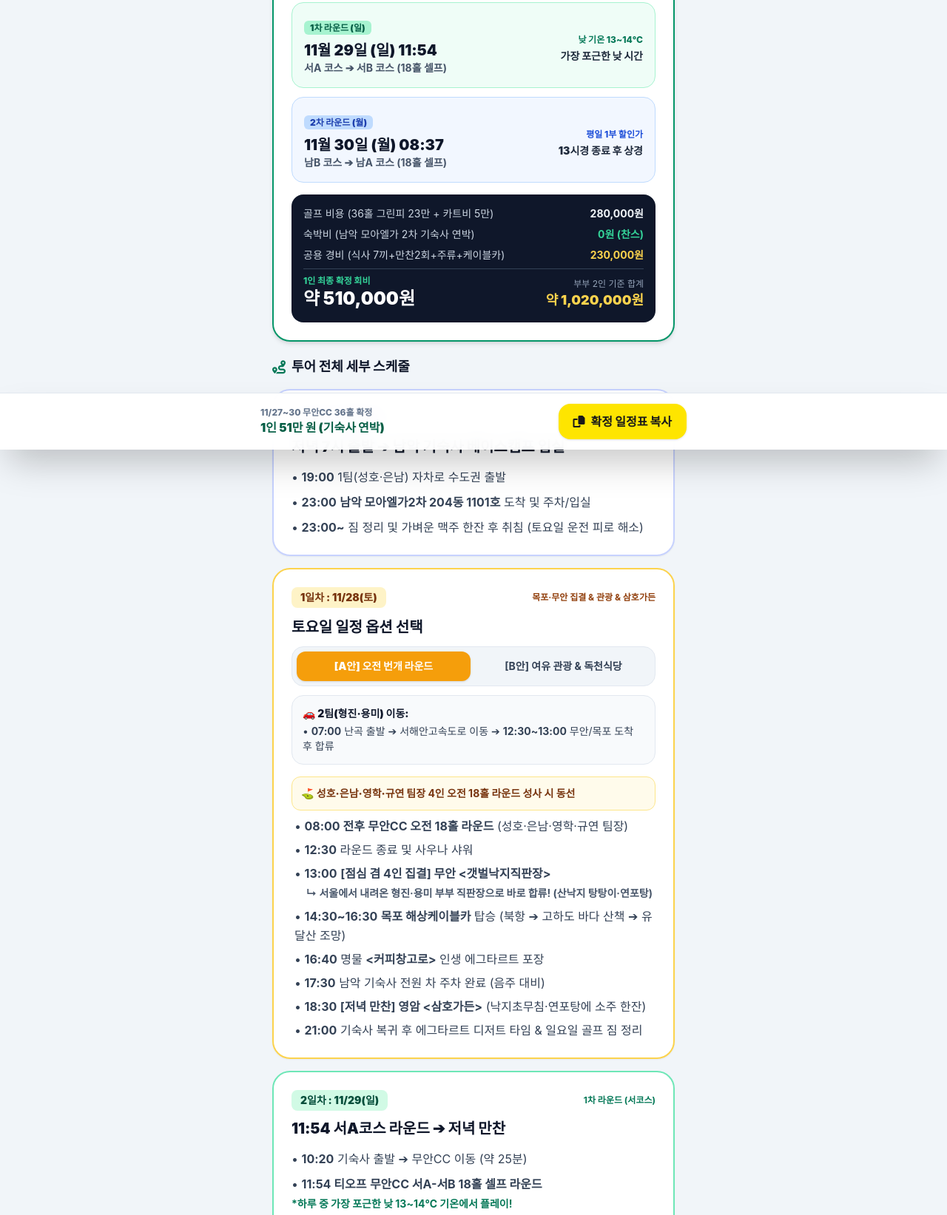
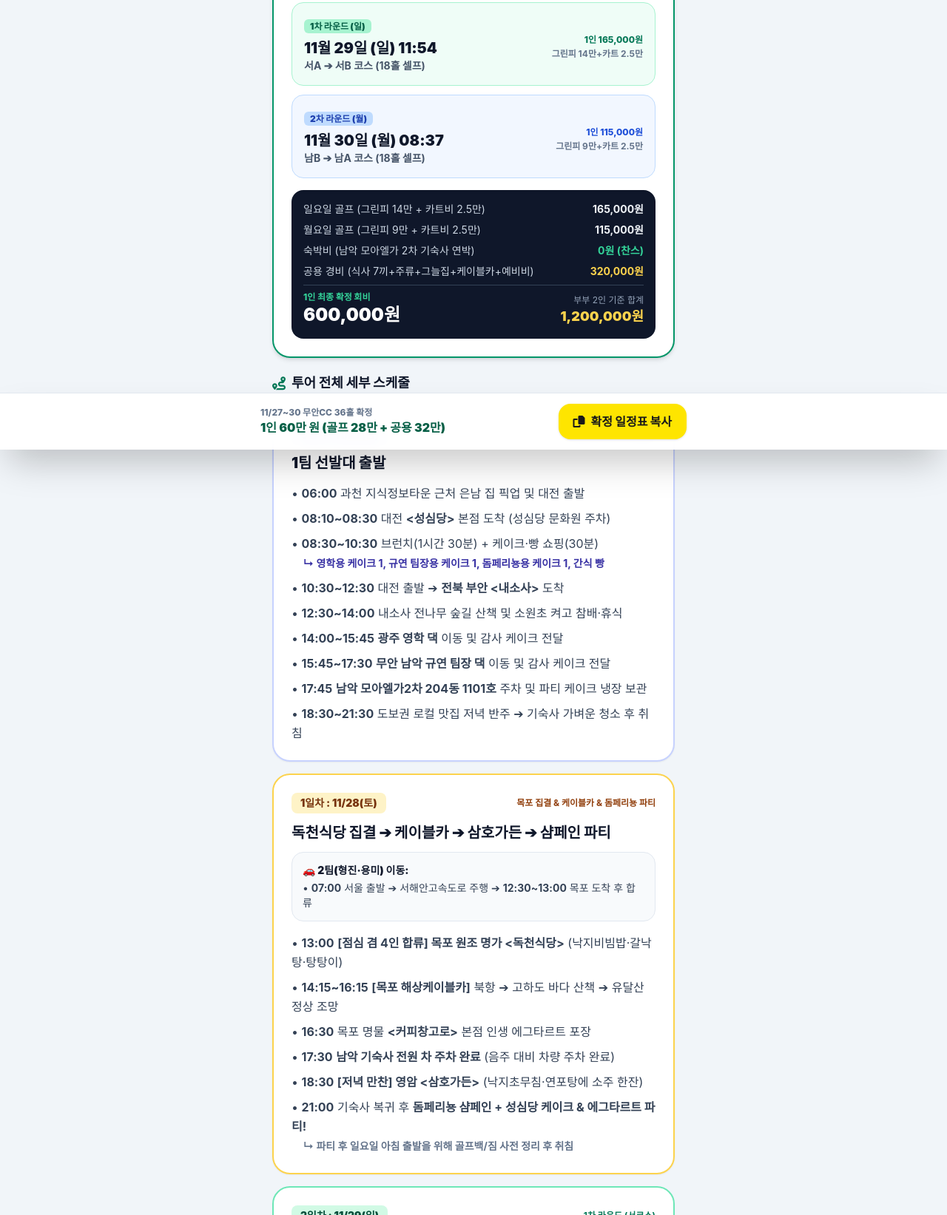
Before and after one commit to danielksh/golf_trip_2026, a plain HTML site: page index.html in a window 1280 px wide. Shown: the part 192-1835 px from the top of the page at 74% size. Drawn offline with nearby package versions, Linux system fonts and the light colour scheme; a web font is replaced by a local one.

Commit message:
Update index.html

```diff
--- a/index.html
+++ b/index.html
@@ -3,7 +3,7 @@
 <head>
   <meta charset="UTF-8">
   <meta name="viewport" content="width=device-width, initial-scale=1.0, maximum-scale=1.0, user-scalable=no">
-  <title>2026 무안CC 골프 투어 최종 확정 일정표</title>
+  <title>2026 무안CC 부부 골프 투어 최종 확정 일정표</title>
   <script src="https://cdn.tailwindcss.com"></script>
   <link rel="stylesheet" href="https://cdnjs.cloudflare.com/ajax/libs/font-awesome/6.4.0/css/all.min.css">
   <style>
@@ -11,7 +11,7 @@
     body {
       font-family: 'Pretendard', -apple-system, BlinkMacSystemFont, system-ui, Roboto, sans-serif;
       -webkit-tap-highlight-color: transparent;
-      font-size: 20px; /* 어르신용 큰 글씨 */
+      font-size: 18px;
       line-height: 1.6;
     }
   </style>
@@ -36,7 +36,7 @@
   <!-- 메인 본문 -->
   <main class="max-w-xl mx-auto px-4 pt-5 space-y-5">
 
-    <!-- 티오프 예약 확정 카드 -->
+    <!-- 티오프 예약 확정 & 경비 요약 카드 -->
     <section class="bg-white rounded-3xl p-6 shadow-md border-2 border-emerald-600 space-y-4">
       <div class="flex items-center justify-between border-b border-slate-100 pb-3">
         <span class="text-base font-black text-emerald-900 bg-emerald-50 border border-emerald-200 px-3.5 py-1 rounded-xl">
@@ -46,29 +46,29 @@
       </div>
 
       <div class="space-y-3">
-        <!-- 1일차 티오프 -->
+        <!-- 1차 티오프 -->
         <div class="bg-emerald-50/80 border border-emerald-200 rounded-2xl p-4 flex items-center justify-between">
           <div>
             <span class="text-xs font-black text-emerald-800 bg-emerald-200 px-2 py-0.5 rounded-md">1차 라운드 (일)</span>
             <div class="text-xl font-black text-slate-900 mt-1">11월 29일 (일) 11:54</div>
-            <div class="text-sm text-slate-600 font-bold">서A 코스 ➔ 서B 코스 (18홀 셀프)</div>
+            <div class="text-sm text-slate-600 font-bold">서A ➔ 서B 코스 (18홀 셀프)</div>
           </div>
           <div class="text-right">
-            <span class="text-xs text-emerald-700 font-extrabold">낮 기온 13~14℃</span>
-            <div class="text-sm font-black text-slate-800">가장 포근한 낮 시간</div>
+            <span class="text-xs text-emerald-700 font-extrabold">1인 165,000원</span>
+            <div class="text-xs font-bold text-slate-500">그린피 14만+카트 2.5만</div>
           </div>
         </div>
 
-        <!-- 2일차 티오프 -->
+        <!-- 2차 티오프 -->
         <div class="bg-blue-50/80 border border-blue-200 rounded-2xl p-4 flex items-center justify-between">
           <div>
             <span class="text-xs font-black text-blue-800 bg-blue-200 px-2 py-0.5 rounded-md">2차 라운드 (월)</span>
             <div class="text-xl font-black text-slate-900 mt-1">11월 30일 (월) 08:37</div>
-            <div class="text-sm text-slate-600 font-bold">남B 코스 ➔ 남A 코스 (18홀 셀프)</div>
+            <div class="text-sm text-slate-600 font-bold">남B ➔ 남A 코스 (18홀 셀프)</div>
           </div>
           <div class="text-right">
-            <span class="text-xs text-blue-700 font-extrabold">평일 1부 할인가</span>
-            <div class="text-sm font-black text-slate-800">13시경 종료 후 상경</div>
+            <span class="text-xs text-blue-700 font-extrabold">1인 115,000원</span>
+            <div class="text-xs font-bold text-slate-500">그린피 9만+카트 2.5만</div>
           </div>
         </div>
       </div>
@@ -76,25 +76,29 @@
       <!-- 최종 확정 경비 요약 -->
       <div class="bg-slate-900 text-white rounded-2xl p-4 space-y-2 shadow-inner">
         <div class="flex justify-between items-center text-sm text-slate-300">
-          <span>골프 비용 (36홀 그린피 23만 + 카트비 5만)</span>
-          <span class="font-bold text-slate-100">280,000원</span>
+          <span>일요일 골프 (그린피 14만 + 카트비 2.5만)</span>
+          <span class="font-bold text-slate-100">165,000원</span>
+        </div>
+        <div class="flex justify-between items-center text-sm text-slate-300">
+          <span>월요일 골프 (그린피 9만 + 카트비 2.5만)</span>
+          <span class="font-bold text-slate-100">115,000원</span>
         </div>
         <div class="flex justify-between items-center text-sm text-slate-300">
           <span>숙박비 (남악 모아엘가 2차 기숙사 연박)</span>
           <span class="font-bold text-emerald-400">0원 (찬스)</span>
         </div>
         <div class="flex justify-between items-center text-sm text-slate-300">
-          <span>공용 경비 (식사 7끼+만찬2회+주류+케이블카)</span>
-          <span class="font-bold text-amber-300">230,000원</span>
+          <span>공용 경비 (식사 7끼+주류+그늘집+케이블카+예비비)</span>
+          <span class="font-bold text-amber-300">320,000원</span>
         </div>
         <div class="border-t border-slate-700 pt-2 flex justify-between items-end">
           <div>
             <div class="text-xs text-emerald-400 font-extrabold">1인 최종 확정 회비</div>
-            <div class="text-2xl font-black text-white">약 510,000원</div>
+            <div class="text-2xl font-black text-white">600,000원</div>
           </div>
           <div class="text-right">
             <div class="text-xs text-slate-400">부부 2인 기준 합계</div>
-            <div class="text-lg font-black text-amber-300">약 1,020,000원</div>
+            <div class="text-lg font-black text-amber-300">1,200,000원</div>
           </div>
         </div>
       </div>
@@ -110,13 +114,21 @@
       <div class="bg-white rounded-3xl p-6 shadow-sm border-2 border-indigo-200 space-y-2.5">
         <div class="flex items-center justify-between">
           <span class="bg-indigo-100 text-indigo-900 text-sm font-black px-3 py-1 rounded-lg">0일차 : 11/27(금)</span>
-          <span class="text-xs font-bold text-indigo-700">1팀(성호·은남) 선출발</span>
+          <span class="text-xs font-bold text-indigo-700">1팀(성호·은남) 연차 출발</span>
         </div>
-        <h3 class="text-xl font-black text-slate-900">저녁 7시 출발 ➔ 남악 기숙사 베이스캠프 입실</h3>
+        <h3 class="text-xl font-black text-slate-900">1팀 선발대 출발</h3>
         <ul class="text-base text-slate-700 space-y-2 pt-1 leading-relaxed">
-          <li>• <strong>19:00</strong> 1팀(성호·은남) 자차로 수도권 출발</li>
-          <li>• <strong>23:00</strong> <strong>남악 모아엘가2차 204동 1101호</strong> 도착 및 주차/입실</li>
-          <li>• <strong>23:00~</strong> 짐 정리 및 가벼운 맥주 한잔 후 취침 (토요일 운전 피로 해소)</li>
+          <li>• <strong>06:00</strong> 과천 지식정보타운 근처 은남 집 픽업 및 대전 출발</li>
+          <li>• <strong>08:10~08:30</strong> 대전 <strong>&lt;성심당&gt;</strong> 본점 도착 (성심당 문화원 주차)</li>
+          <li>• <strong>08:30~10:30</strong> 브런치(1시간 30분) + 케이크·빵 쇼핑(30분)<br>
+            <span class="text-sm text-indigo-800 font-bold pl-4">↳ 영학용 케이크 1, 규연 팀장용 케이크 1, 돔페리뇽용 케이크 1, 간식 빵</span>
+          </li>
+          <li>• <strong>10:30~12:30</strong> 대전 출발 ➔ <strong>전북 부안 &lt;내소사&gt;</strong> 도착</li>
+          <li>• <strong>12:30~14:00</strong> 내소사 전나무 숲길 산책 및 소원초 켜고 참배·휴식</li>
+          <li>• <strong>14:00~15:45</strong> <strong>광주 영학 댁</strong> 이동 및 감사 케이크 전달</li>
+          <li>• <strong>15:45~17:30</strong> <strong>무안 남악 규연 팀장 댁</strong> 이동 및 감사 케이크 전달</li>
+          <li>• <strong>17:45</strong> <strong>남악 모아엘가2차 204동 1101호</strong> 주차 및 파티 케이크 냉장 보관</li>
+          <li>• <strong>18:30~21:30</strong> 도보권 로컬 맛집 저녁 반주 ➔ 기숙사 가벼운 청소 후 취침</li>
         </ul>
       </div>
 
@@ -124,62 +136,25 @@
       <div class="bg-white rounded-3xl p-6 shadow-sm border-2 border-amber-300 space-y-3">
         <div class="flex items-center justify-between">
           <span class="bg-amber-100 text-amber-900 text-sm font-black px-3 py-1 rounded-lg">1일차 : 11/28(토)</span>
-          <span class="text-xs font-bold text-amber-800">목포·무안 집결 & 관광 & 삼호가든</span>
+          <span class="text-xs font-bold text-amber-800">목포 집결 & 케이블카 & 돔페리뇽 파티</span>
         </div>
-
-        <h3 class="text-xl font-black text-slate-900">토요일 일정 옵션 선택</h3>
-
-        <!-- 토요일 A/B 옵션 선택 탭 -->
-        <div class="grid grid-cols-2 gap-2 bg-slate-100 p-1.5 rounded-2xl border border-slate-200">
-          <button onclick="switchSatOption('round')" id="btn-sat-round" class="py-2.5 text-sm font-black rounded-xl bg-amber-500 text-white shadow transition">
-            [A안] 오전 번개 라운드
-          </button>
-          <button onclick="switchSatOption('tour')" id="btn-sat-tour" class="py-2.5 text-sm font-bold rounded-xl bg-transparent text-slate-700 transition">
-            [B안] 여유 관광 & 독천식당
-          </button>
-        </div>
+        <h3 class="text-xl font-black text-slate-900">독천식당 집결 ➔ 케이블카 ➔ 삼호가든 ➔ 샴페인 파티</h3>
 
         <div class="bg-slate-50 p-3.5 rounded-2xl border border-slate-200 text-sm text-slate-700 space-y-1">
           <div class="font-black text-slate-900">🚗 2팀(형진·용미) 이동:</div>
-          <div>• <strong>07:00</strong> 난곡 출발 ➔ 서해안고속도로 이동 ➔ <strong>12:30~13:00</strong> 무안/목포 도착 후 합류</div>
+          <div>• <strong>07:00</strong> 서울 출발 ➔ 서해안고속도로 주행 ➔ <strong>12:30~13:00</strong> 목포 도착 후 합류</div>
         </div>
 
-        <!-- [A안 상세 내용] -->
-        <div id="sat-detail-round" class="space-y-2 pt-1 text-base text-slate-700 leading-relaxed">
-          <div class="bg-amber-50 border border-amber-200 rounded-xl p-3 text-sm font-bold text-amber-900">
-            ⛳ <strong>성호·은남·영학·규연 팀장</strong> 4인 오전 18홀 라운드 성사 시 동선
-          </div>
-          <ul class="space-y-1.5 pl-1">
-            <li>• <strong>08:00 전후</strong> <strong>무안CC 오전 18홀 라운드</strong> (성호·은남·영학·규연 팀장)</li>
-            <li>• <strong>12:30</strong> 라운드 종료 및 사우나 샤워</li>
-            <li>• <strong>13:00</strong> <strong>[점심 겸 4인 집결] 무안 &lt;갯벌낙지직판장&gt;</strong><br>
-              <span class="text-sm text-slate-600 pl-4 font-bold">↳ 서울에서 내려온 형진·용미 부부 직판장으로 바로 합류! (산낙지 탕탕이·연포탕)</span>
-            </li>
-            <li>• <strong>14:30~16:30</strong> <strong>목포 해상케이블카</strong> 탑승 (북항 ➔ 고하도 바다 산책 ➔ 유달산 조망)</li>
-            <li>• <strong>16:40</strong> 명물 <strong>&lt;커피창고로&gt;</strong> 인생 에그타르트 포장</li>
-            <li>• <strong>17:30</strong> 남악 기숙사 전원 차 주차 완료 (음주 대비)</li>
-            <li>• <strong>18:30</strong> <strong>[저녁 만찬] 영암 &lt;삼호가든&gt;</strong> (낙지초무침·연포탕에 소주 한잔)</li>
-            <li>• <strong>21:00</strong> 기숙사 복귀 후 에그타르트 디저트 타임 & 일요일 골프 짐 정리</li>
-          </ul>
-        </div>
-
-        <!-- [B안 상세 내용] -->
-        <div id="sat-detail-tour" class="space-y-2 pt-1 text-base text-slate-700 leading-relaxed hidden">
-          <div class="bg-slate-100 border border-slate-200 rounded-xl p-3 text-sm font-bold text-slate-800">
-            ☕ 라운드 없이 여유롭게 늦잠 자고 목포 원조 낙지 맛집에서 만나는 동선
-          </div>
-          <ul class="space-y-1.5 pl-1">
-            <li>• <strong>09:30~11:30</strong> 1팀(성호·은남), 기숙사에서 늦잠 후 여유로운 외출 준비</li>
-            <li>• <strong>13:00</strong> <strong>[점심 겸 4인 집결] 목포 명가 &lt;독천식당&gt;</strong><br>
-              <span class="text-sm text-slate-600 pl-4 font-bold">↳ 형진·용미 부부 합류! 호남 3대 낙지 맛집 (낙지비빔밥, 갈낙탕, 육회탕탕이)</span>
-            </li>
-            <li>• <strong>14:00~16:00</strong> <strong>목포 해상케이블카</strong> 탑승 & 고하도 바다 산책</li>
-            <li>• <strong>16:30</strong> 명물 <strong>&lt;커피창고로&gt;</strong> 에그타르트 포장</li>
-            <li>• <strong>17:30</strong> 남악 기숙사 전원 차 주차 완료</li>
-            <li>• <strong>18:30</strong> <strong>[저녁 만찬] 영암 &lt;삼호가든&gt;</strong> (낙지초무침에 소주 한잔)</li>
-            <li>• <strong>21:00</strong> 기숙사 복귀 후 에그타르트 디저트 & 일요일 골프 짐 정리</li>
-          </ul>
-        </div>
+        <ul class="text-base text-slate-700 space-y-2 pt-1 leading-relaxed">
+          <li>• <strong>13:00</strong> <strong>[점심 겸 4인 합류] 목포 원조 명가 &lt;독천식당&gt;</strong> (낙지비빔밥·갈낙탕·탕탕이)</li>
+          <li>• <strong>14:15~16:15</strong> <strong>[목포 해상케이블카]</strong> 북항 ➔ 고하도 바다 산책 ➔ 유달산 정상 조망</li>
+          <li>• <strong>16:30</strong> 목포 명물 <strong>&lt;커피창고로&gt;</strong> 본점 인생 에그타르트 포장</li>
+          <li>• <strong>17:30</strong> <strong>남악 기숙사 전원 차 주차 완료</strong> (음주 대비 차량 주차 완료)</li>
+          <li>• <strong>18:30</strong> <strong>[저녁 만찬] 영암 &lt;삼호가든&gt;</strong> (낙지초무침·연포탕에 소주 한잔)</li>
+          <li>• <strong>21:00</strong> 기숙사 복귀 후 <strong>돔페리뇽 샴페인 + 성심당 케이크 & 에그타르트 파티!</strong><br>
+            <span class="text-sm text-slate-500 pl-4 font-bold">↳ 파티 후 일요일 아침 출발을 위해 골프백/짐 사전 정리 후 취침</span>
+          </li>
+        </ul>
       </div>
 
       <!-- 2일차 (일) -->
@@ -188,12 +163,13 @@
           <span class="bg-emerald-100 text-emerald-900 text-sm font-black px-3 py-1 rounded-lg">2일차 : 11/29(일)</span>
           <span class="text-xs font-bold text-emerald-700">1차 라운드 (서코스)</span>
         </div>
-        <h3 class="text-xl font-black text-slate-900">11:54 서A코스 라운드 ➔ 저녁 만찬</h3>
+        <h3 class="text-xl font-black text-slate-900">11:54 서A코스 라운드 ➔ 뻘낙지직판장 만찬</h3>
         <ul class="text-base text-slate-700 space-y-2 pt-1 leading-relaxed">
+          <li>• <strong>09:30~10:20</strong> 기상 후 남악 신도시 가벼운 아점 식사</li>
           <li>• <strong>10:20</strong> 기숙사 출발 ➔ 무안CC 이동 (약 25분)</li>
-          <li>• <strong>11:54 티오프</strong> <strong>무안CC 서A-서B 18홀 셀프 라운드</strong><br><span class="text-sm text-emerald-700 font-bold">*하루 중 가장 포근한 낮 13~14℃ 기온에서 플레이!</span></li>
+          <li>• <strong>11:54 티오프</strong> <strong>무안CC 서A-서B 18홀 셀프 라운드</strong> (165,000원/1인)<br><span class="text-sm text-emerald-700 font-bold">*하루 중 가장 포근한 낮 13~14℃ 기온에서 플레이!</span></li>
           <li>• <strong>16:40</strong> 라운드 종료 및 개운하게 사우나 샤워</li>
-          <li>• <strong>17:15</strong> <strong>[이른 저녁] &lt;무안 갯벌낙지직판장&gt;</strong> (또는 짚불구이·남도백반 만찬)</li>
+          <li>• <strong>17:15</strong> <strong>[저녁 만찬] &lt;무안 갯벌낙지직판장&gt;</strong> (산낙지 탕탕이·연포탕·낙지호롱이)</li>
           <li>• <strong>19:30</strong> 남악 기숙사 복귀 후 휴식 및 담소 (연박 숙박비 0원)</li>
         </ul>
       </div>
@@ -206,10 +182,10 @@
         </div>
         <h3 class="text-xl font-black text-slate-900">08:37 남B코스 라운드 ➔ 해미읍성 산책 ➔ 귀가</h3>
         <ul class="text-base text-slate-700 space-y-2 pt-1 leading-relaxed">
-          <li>• <strong>07:15</strong> 기숙사 정리/체크아웃 후 무안CC 이동 (가는 길 가벼운 아침 식사)</li>
-          <li>• <strong>08:37 티오프</strong> <strong>무안CC 남B-남A 18홀 셀프 라운드</strong></li>
+          <li>• <strong>07:15</strong> 기숙사 최종 정리/체크아웃 후 무안CC 이동 (가는 길 간단한 아침 식사)</li>
+          <li>• <strong>08:37 티오프</strong> <strong>무안CC 남B-남A 18홀 셀프 라운드</strong> (115,000원/1인)</li>
           <li>• <strong>13:10</strong> 라운드 종료 및 샤워 후 상경 출발 (차량 2대 각자 이동)</li>
-          <li>• <strong>13:30</strong> 점심: 무안 명물 &lt;두암식당&gt; 짚불 삼겹살구이 또는 휴게소</li>
+          <li>• <strong>13:30</strong> 점심 식사 (무안 명물 &lt;두암식당&gt; 짚불 삼겹살구이 또는 휴게소)</li>
           <li>• <strong>15:30~16:30</strong> <strong>서산 &lt;해미읍성&gt;</strong> 평지 성곽길 잔디밭 가벼운 산책</li>
           <li>• <strong>18:30</strong> 서해안선 정체 시 당진/서평택 인근 맛집 저녁 식사</li>
           <li>• <strong>20:30~21:00</strong> 각자 자택 안전 복귀 및 투어 종료</li>
@@ -225,7 +201,7 @@
     <div class="max-w-xl mx-auto flex items-center justify-between gap-3">
       <div class="flex-1 truncate">
         <div class="text-xs text-slate-500 font-extrabold">11/27~30 무안CC 36홀 확정</div>
-        <div class="text-base font-black text-emerald-800 truncate">1인 51만 원 (기숙사 연박)</div>
+        <div class="text-base font-black text-emerald-800 truncate">1인 60만 원 (골프 28만 + 공용 32만)</div>
       </div>
       <button onclick="copyFullSchedule()" class="bg-[#FEE500] hover:bg-[#FADA0A] text-[#191919] font-black text-base px-5 py-3 rounded-2xl shadow flex items-center gap-2 active:scale-95 transition">
         <i class="fa-solid fa-copy"></i> 확정 일정표 복사
@@ -234,44 +210,19 @@
   </div>
 
   <script>
-    let satOption = 'round';
-
-    function switchSatOption(opt) {
-      satOption = opt;
-      const btnRound = document.getElementById('btn-sat-round');
-      const btnTour = document.getElementById('btn-sat-tour');
-      const detailRound = document.getElementById('sat-detail-round');
-      const detailTour = document.getElementById('sat-detail-tour');
-
-      if (opt === 'round') {
-        btnRound.className = "py-2.5 text-sm font-black rounded-xl bg-amber-500 text-white shadow transition";
-        btnTour.className = "py-2.5 text-sm font-bold rounded-xl bg-transparent text-slate-700 transition";
-        detailRound.classList.remove('hidden');
-        detailTour.classList.add('hidden');
-      } else {
-        btnTour.className = "py-2.5 text-sm font-black rounded-xl bg-amber-500 text-white shadow transition";
-        btnRound.className = "py-2.5 text-sm font-bold rounded-xl bg-transparent text-slate-700 transition";
-        detailTour.classList.remove('hidden');
-        detailRound.classList.add('hidden');
-      }
-    }
-
     function copyFullSchedule() {
-      let satDesc = (satOption === 'round')
-        ? "• 토(A안): 성호·은남·영학·규연팀장 오전 라운드 ➔ 무안 갯벌낙지직판장에서 2팀 합류 점심 ➔ 케이블카 ➔ 삼호가든"
-        : "• 토(B안): 여유로운 기상 ➔ 목포 독천식당에서 2팀 합류 점심 ➔ 케이블카 ➔ 삼호가든";
-
       let text = `[2026 무안CC 부부 골프 투어 최종 확정 일정표]\n\n` +
-                 `📅 일정: 11/27(금 저녁) ~ 11/30(월)\n` +
+                 `📅 일정: 11/27(금) ~ 11/30(월)\n` +
                  `🚗 이동:\n` +
-                 `  - 1팀(성호·은남): 금요일 19:00 선출발\n` +
-                 `  - 2팀(형진·용미): 토요일 07:00 출발 ➔ 목포/무안 합류\n` +
+                 `  - 0일차(금) 1팀 선발대 출발: 성호·은남(06:00 과천픽업➔성심당➔내소사➔영학·규연 케이크 전달➔기숙사 입실)\n` +
+                 `  - 1일차(토) 2팀 출발: 형진·용미 07:00 출발 ➔ 목포 독천식당 13:00 합류\n` +
                  `🛏️ 숙소: 남악 모아엘가2차 204동 1101호 (전 일정 0원 연박)\n\n` +
                  `⛳ 확정 티오프 (무안CC 18홀 셀프):\n` +
-                 `  - 1차: 11/29(일) 11:54 (서A ➔ 서B)\n` +
-                 `  - 2차: 11/30(월) 08:37 (남B ➔ 남A)\n\n` +
-                 `토요일 일정:\n${satDesc}\n\n` +
-                 `💰 1인 확정 경비: 약 510,000원 (골프 28만 + 공용경비 23만)\n\n` +
+                 `  - 1차: 11/29(일) 11:54 서A (16.5만: 그린피 14만+카트 2.5만)\n` +
+                 `  - 2차: 11/30(월) 08:37 남B (11.5만: 그린피 9만+카트 2.5만)\n\n` +
+                 `🍾 하이라이트: 독천식당, 해상케이블카, 삼호가든, 돔페리뇽+성심당 케이크 파티, 갯벌낙지직판장, 해미읍성\n` +
+                 `💰 1인 최종 확정 회비: 600,000원 (골프 28만 + 넉넉한 공용경비 32만)\n` +
+                 `   * 부부 2인 기준 1,200,000원 (유류·통행료 각 팀 별도)\n\n` +
                  `상세 일정표 확인하기:\n` +
                  `${window.location.href}`;
 
```
